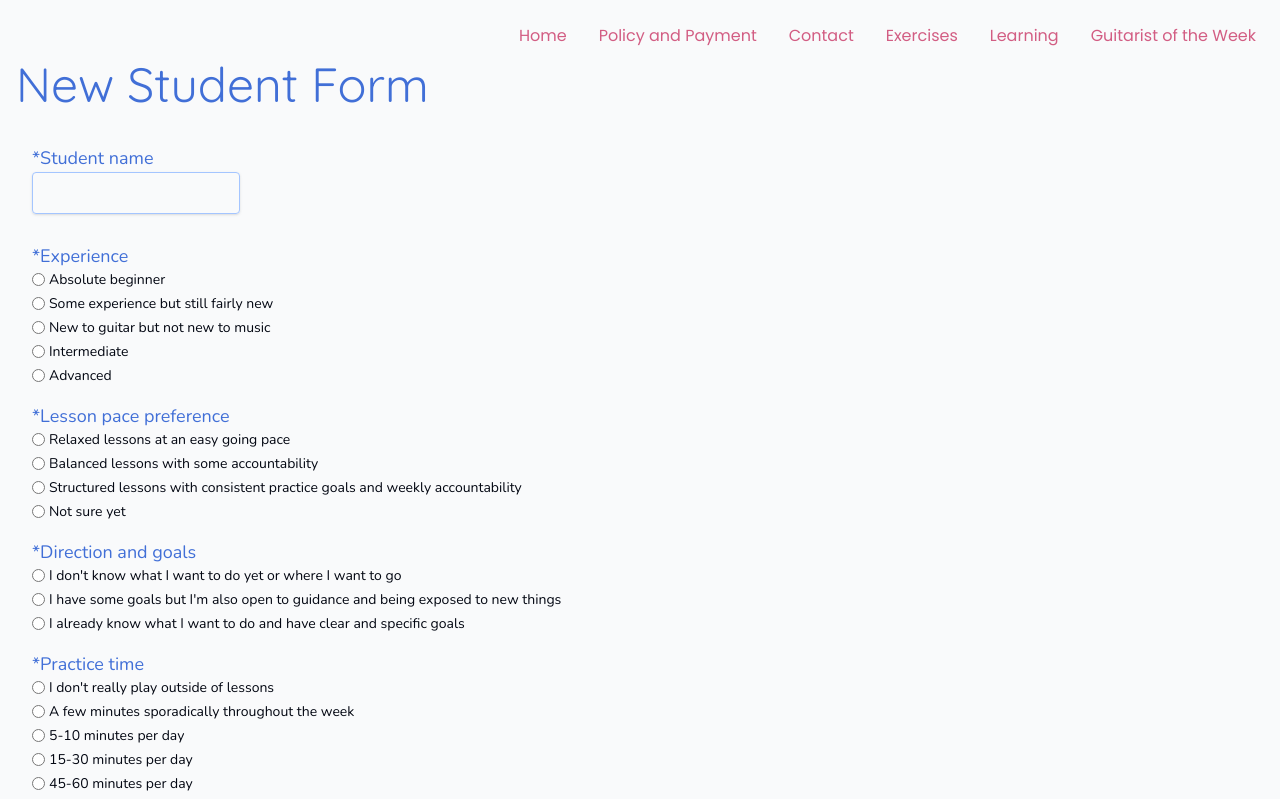
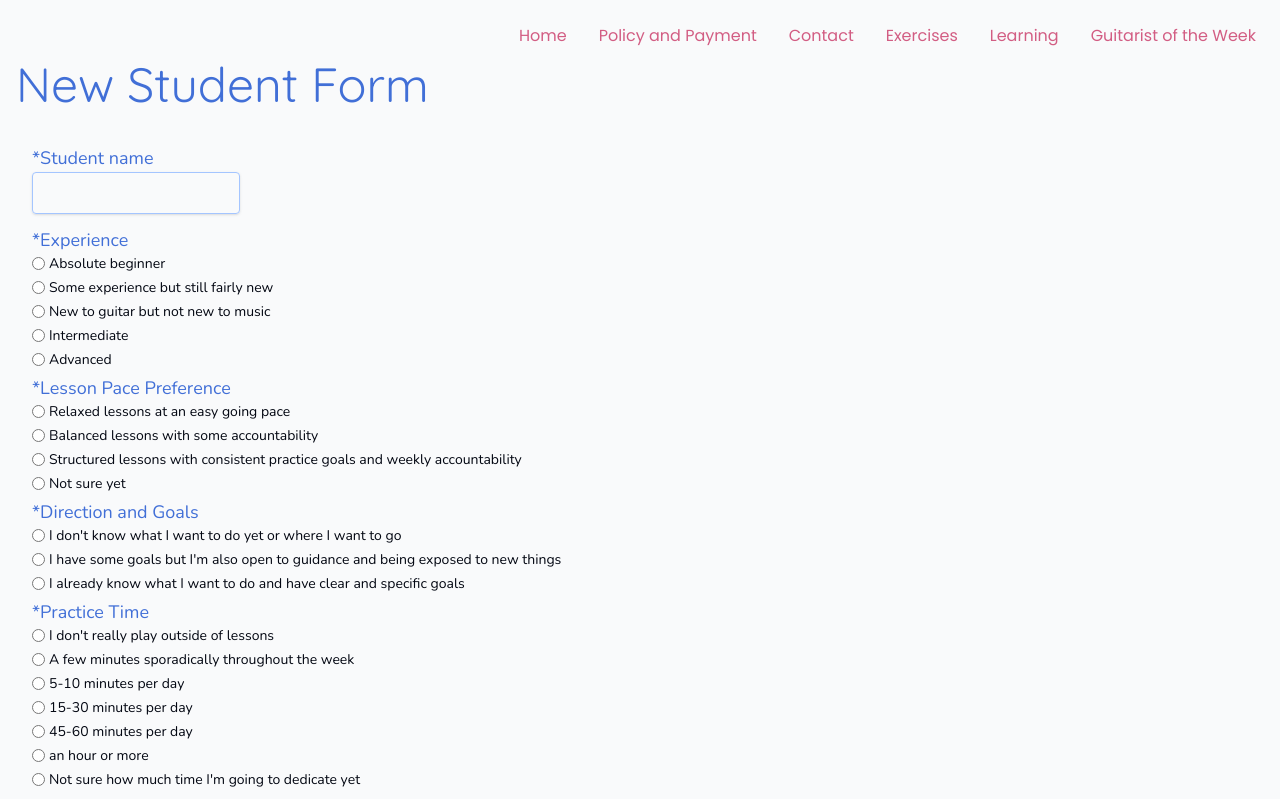
Before and after one commit to BenSievert/bensmusic.io, a SvelteKit app: page /new-student in a window 1280 px wide. Shown: the top 799 px of the page. Built offline with nearby package versions, Linux system fonts and the light colour scheme.

Commit message:
code cleanup

```diff
--- /dev/null
+++ b/src/backend_functions.ts
@@ -0,0 +1,33 @@
+import { SESClient, SendEmailCommand } from '@aws-sdk/client-ses';
+import { AWS_ACCESS_KEY_ID, AWS_SECRET_ACCESS_KEY, AWS_REGION } from '$env/static/private';
+import { fromEnv } from '@aws-sdk/credential-providers';
+
+process.env.AWS_ACCESS_KEY_ID = AWS_ACCESS_KEY_ID;
+process.env.AWS_SECRET_ACCESS_KEY = AWS_SECRET_ACCESS_KEY;
+process.env.AWS_REGION = AWS_REGION;
+export const sendEmail = (subject: string, body: string) => {
+	const client = new SESClient({
+		region: 'us-east-1',
+		credentials: fromEnv()
+	});
+
+	const params = {
+		Destination: {
+			ToAddresses: ['sievertbenjamin@gmail.com']
+		},
+		Message: {
+			Body: {
+				Text: {
+					Data: body
+				}
+			},
+			Subject: {
+				Data: subject
+			}
+		},
+		Source: 'notifications@bensmusic.io' // must be a verified email in SES
+	};
+
+	const command = new SendEmailCommand(params);
+	return client.send(command);
+};
--- /dev/null
+++ b/src/components/ButtonLinks.svelte
@@ -0,0 +1,38 @@
+<script>
+	import Section from './Section.svelte';
+	let { buttons, path } = $props();
+</script>
+
+<Section>
+	<div class="py-4">
+		{#each buttons as button}
+			<div class="mb-3 w-72">
+				<a
+					href="{path}/{button.link}"
+					class="border-primary shadow-softBlue hover:bg-highlight-mintGreen hover:text-primary inline-block w-full rounded-md border bg-blue-100 p-4 text-xl text-blue-700"
+				>
+					<div class="flex items-center justify-between">
+						<div class="mr-4">
+							{button.title}
+							<div class="max-w-48 text-xs">{button.desc}</div>
+						</div>
+						<svg
+							xmlns="http://www.w3.org/2000/svg"
+							fill="none"
+							viewBox="0 0 24 24"
+							stroke-width="1.5"
+							stroke="currentColor"
+							class="size-6"
+						>
+							<path
+								stroke-linecap="round"
+								stroke-linejoin="round"
+								d="M17.25 8.25 21 12m0 0-3.75 3.75M21 12H3"
+							/>
+						</svg>
+					</div>
+				</a>
+			</div>
+		{/each}
+	</div>
+</Section>
--- /dev/null
+++ b/src/components/RadioGroup.svelte
@@ -0,0 +1,16 @@
+<script>
+	let { choices, value = $bindable(), required = false, title, bindI = false } = $props();
+</script>
+
+<div class="text-primary-dark text-left text-lg">{required ? `*` : ``}{title}</div>
+{#each choices as choice, i}
+	<label class="mr-2 mb-1 flex cursor-pointer items-center">
+		<input
+			value={bindI ? i : choice}
+			bind:group={value}
+			type="radio"
+			class="accent-accent-dark mr-1 mb-[2px] cursor-pointer focus:ring-0 focus:ring-offset-0"
+		/>
+		<span class="text-sm">{@html choice}</span>
+	</label>
+{/each}
--- /dev/null
+++ b/src/components/TimeOrganizer.svelte
@@ -0,0 +1,22 @@
+<script>
+	import Section from './Section.svelte';
+	let { grouped, path } = $props();
+</script>
+
+<Section>
+	{#each grouped as [year, months]}
+		<div class="text-primary-dark mb-1 text-2xl font-bold">{year}</div>
+		{#each Object.entries(months) as [month, byMonth]}
+			<div class="text-secondary-dark mb-1.5 text-lg">
+				{month}
+				<ul>
+					{#each byMonth as { id, name }}
+						<li class="mb-1 text-base">
+							<a class="text-primary-dark hover:underline" href="{path}/{id}">{name}</a>
+						</li>
+					{/each}
+				</ul>
+			</div>
+		{/each}
+	{/each}
+</Section>
--- a/src/routes/exercises/+page.svelte
+++ b/src/routes/exercises/+page.svelte
@@ -1,6 +1,7 @@
 <script lang="ts">
 	import SitePage from '../../components/SitePage.svelte';
 	import Section from '../../components/Section.svelte';
+	import ButtonLinks from '../../components/ButtonLinks.svelte';
 	const games = [
 		{
 			title: `Interval Memorization`,
@@ -21,37 +22,5 @@
 </script>
 
 <SitePage title="Exercises" subtitle="Games and Exercises">
-	<Section>
-		<div class="py-4">
-			{#each games as game}
-				<div class="mb-3 w-72">
-					<a
-						href="exercises/{game.link}"
-						class="border-primary shadow-softBlue hover:bg-highlight-mintGreen hover:text-primary inline-block w-full rounded-md border bg-blue-100 p-4 text-xl text-blue-700"
-					>
-						<div class="flex items-center justify-between">
-							<div class="mr-4">
-								{game.title}
-								<div class="max-w-48 text-xs">{game.desc}</div>
-							</div>
-							<svg
-								xmlns="http://www.w3.org/2000/svg"
-								fill="none"
-								viewBox="0 0 24 24"
-								stroke-width="1.5"
-								stroke="currentColor"
-								class="size-6"
-							>
-								<path
-									stroke-linecap="round"
-									stroke-linejoin="round"
-									d="M17.25 8.25 21 12m0 0-3.75 3.75M21 12H3"
-								/>
-							</svg>
-						</div>
-					</a>
-				</div>
-			{/each}
-		</div>
-	</Section>
+	<ButtonLinks path="exercises" buttons={games} />
 </SitePage>
--- a/src/routes/exercises/find-the-note/+page.svelte
+++ b/src/routes/exercises/find-the-note/+page.svelte
@@ -277,8 +277,8 @@
 		{/if}
 		<span class="text-primary-dark mr-2 text-xl font-bold">Presets</span>
 		<select
-				class="focus:outline-accent outline-primary mb-4 cursor-pointer rounded border border-r-8 border-transparent outline"
-				oninput={(e) => {
+			class="focus:outline-accent outline-primary mb-4 cursor-pointer rounded border border-r-8 border-transparent outline"
+			oninput={(e) => {
 				const { frets, tuning } = presets[e.target.value];
 				minFret = frets[0];
 				maxFret = frets[1];
--- a/src/routes/guitarist-of-the-week-archive/+page.svelte
+++ b/src/routes/guitarist-of-the-week-archive/+page.svelte
@@ -1,6 +1,6 @@
 <script lang="ts">
 	import SitePage from '../../components/SitePage.svelte';
-	import Section from '../../components/Section.svelte';
+	import TimeOrganizer from '../../components/TimeOrganizer.svelte';
 	import type { PageData } from './$types';
 
 	let { data }: { data: PageData } = $props();
@@ -8,21 +8,5 @@
 </script>
 
 <SitePage title="Guitarist of the Week Archive">
-	<Section>
-			{#each groupedGuitarists as [year, months]}
-				<div class="font-bold text-2xl text-primary-dark mb-1">{year}</div>
-				{#each Object.entries(months) as [month, guitarists]}
-					<div class="text-lg text-secondary-dark mb-1.5">{month}
-						<ul>
-					{#each guitarists as {id, name}}
-						<li class="mb-1 text-base">
-							<a class="text-primary-dark hover:underline" href="guitarist-of-the-week/{id}"
-							>{name}</a>
-						</li>
-					{/each}
-						</ul>
-					</div>
-				{/each}
-			{/each}
-	</Section>
+	<TimeOrganizer grouped={groupedGuitarists} path="guitarist-of-the-week" />
 </SitePage>
--- a/src/routes/learning/introduction-part-two/+page.svelte
+++ b/src/routes/learning/introduction-part-two/+page.svelte
@@ -2,7 +2,7 @@
 	import Stepper from '../../../components/Stepper.svelte';
 	import SitePage from '../../../components/SitePage.svelte';
 	import Section from '../../../components/Section.svelte';
-	import Quiz from "../../../components/Quiz.svelte";
+	import Quiz from '../../../components/Quiz.svelte';
 	const buttonClass = `bg-primary-dark hover:bg-primary rounded-md px-3 py-1 text-white m-1 cursor-pointer`;
 </script>
 
@@ -324,8 +324,7 @@
 						`The Circle of 5ths can tell us the names of the notes in any key.`
 					]
 				},
-				{title: `Quiz`, subSteps: [quiz]}
-
+				{ title: `Quiz`, subSteps: [quiz] }
 			]}
 		/>
 	</Section>
--- a/src/routes/new-student/+page.svelte
+++ b/src/routes/new-student/+page.svelte
@@ -3,12 +3,13 @@
 	import Section from '../../components/Section.svelte';
 	import Checkbox from '../../components/Checkbox.svelte';
 	import Spinner from '../../components/Spinner.svelte';
+	import RadioGroup from '../../components/RadioGroup.svelte';
 	let name = $state(``);
 	let favorites = $state(``);
 	let teacherExpectations = $state(``);
 	let misc = $state(``);
 	let practiceIntent = $state(``);
-	let level = $state(``);
+	let experience = $state(``);
 	let selectedAreasOfInterest = $state([]);
 	let myGoals = $state(``);
 	let formSubmitting = $state(false);
@@ -20,7 +21,7 @@
 		'Structured lessons with consistent practice goals and weekly accountability',
 		'Not sure yet'
 	];
-	const levelOptions = [
+	const experienceOptions = [
 		`Absolute beginner`,
 		`Some experience but still fairly new`,
 		`New to guitar but not new to music`,
@@ -70,7 +71,7 @@
 			body: JSON.stringify({
 				name,
 				teacherExpectations,
-				level,
+				experience,
 				myGoals,
 				practiceIntent,
 				misc,
@@ -109,56 +110,30 @@
 							bind:value={name}
 						/>
 					</label>
-					<div class="text-primary-dark mt-4 text-left text-lg">*Experience</div>
-
-					{#each levelOptions as levelOption}
-						<label class="mr-2 mb-1 flex cursor-pointer items-center">
-							<input
-								value={levelOption}
-								bind:group={level}
-								type="radio"
-								class="accent-accent-dark mr-1 mb-[2px] cursor-pointer focus:ring-0 focus:ring-offset-0"
-							/>
-							<span class="text-sm">{levelOption}</span>
-						</label>
-					{/each}
-					<div class="text-primary-dark mt-4 text-left text-lg">*Lesson pace preference</div>
-
-					{#each teacherExpectationsOptions as teacherExpectationsOption}
-						<label class="mr-2 mb-1 flex cursor-pointer items-center">
-							<input
-								value={teacherExpectationsOption}
-								bind:group={teacherExpectations}
-								type="radio"
-								class="accent-accent-dark mr-1 mb-[2px] cursor-pointer focus:ring-0 focus:ring-offset-0"
-							/>
-							<span class="text-sm">{teacherExpectationsOption}</span>
-						</label>
-					{/each}
-					<div class="text-primary-dark mt-4 text-left text-lg">*Direction and goals</div>
-					{#each goalsOptions as goalsOption}
-						<label class="mr-2 mb-1 flex cursor-pointer items-center">
-							<input
-								value={goalsOption}
-								bind:group={myGoals}
-								type="radio"
-								class="accent-accent-dark mr-1 mb-[2px] cursor-pointer focus:ring-0 focus:ring-offset-0"
-							/>
-							<span class="text-sm">{goalsOption}</span>
-						</label>
-					{/each}
-					<div class="text-primary-dark mt-4 text-left text-lg">*Practice time</div>
-					{#each practiceIntentOptions as practiceIntentOption}
-						<label class="mr-2 mb-1 flex cursor-pointer items-center">
-							<input
-								value={practiceIntentOption}
-								bind:group={practiceIntent}
-								type="radio"
-								class="accent-accent-dark mr-1 mb-[2px] cursor-pointer focus:ring-0 focus:ring-offset-0"
-							/>
-							<span class="text-sm">{practiceIntentOption}</span>
-						</label>
-					{/each}
+					<RadioGroup
+						required
+						title="Experience"
+						choices={experienceOptions}
+						bind:value={experience}
+					/>
+					<RadioGroup
+						required
+						title="Lesson Pace Preference"
+						choices={teacherExpectationsOptions}
+						bind:value={teacherExpectations}
+					/>
+					<RadioGroup
+						required
+						title="Direction and Goals"
+						choices={goalsOptions}
+						bind:value={myGoals}
+					/>
+					<RadioGroup
+						required
+						title="Practice Time"
+						choices={practiceIntentOptions}
+						bind:value={practiceIntent}
+					/>
 					<div class="text-primary-dark mt-4 text-left text-lg">
 						Areas of interest <span class="text-sm">(Select all that apply)</span>
 						<div class="grid w-max grid-cols-2 gap-1 text-xs md:grid-cols-3 md:text-base">
@@ -195,7 +170,7 @@
 					<button
 						disabled={!name ||
 							!teacherExpectations ||
-							!level ||
+							!experience ||
 							!myGoals ||
 							!practiceIntent ||
 							formSubmitting}
@@ -207,4 +182,9 @@
 			{/if}
 		</Section>
 	{/if}
+	<button
+		onclick={() => {
+			console.log({ name, experience, myGoals, practiceIntent });
+		}}>Click me</button
+	>
 </SitePage>
```
Also changed, not shown: src/routes/bens-quiz/+server.ts (+6 -37 lines), src/routes/learning/+page.svelte (+2 -34 lines), src/routes/new-student/+server.ts (+6 -35 lines). Lines whose indentation alone changed are shown as unchanged.
